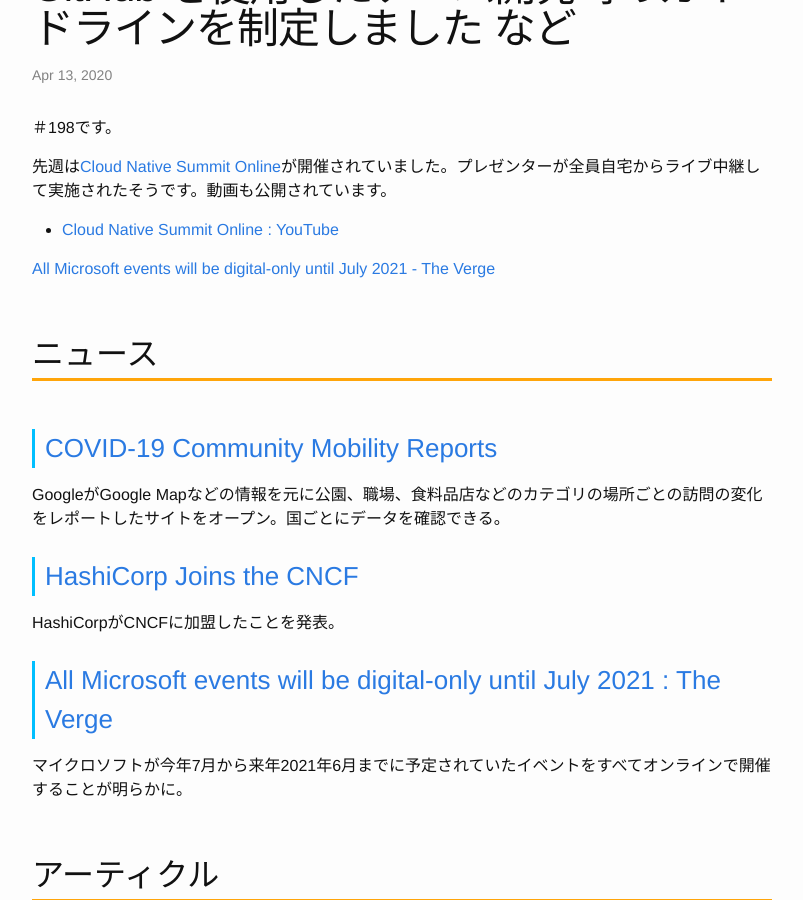
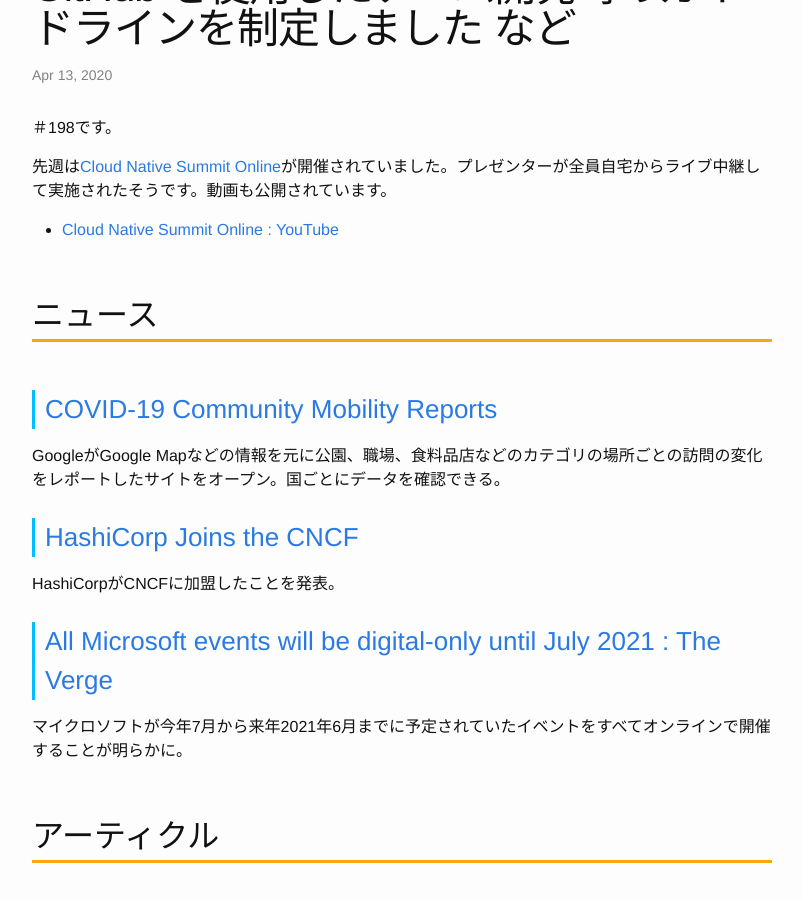
Before and after one commit to Gather-Tech/Gather-Tech.github.io, a Jekyll site: the page built from _posts/2020/2020-04-13-Gather198.md, in a window 1280 px wide and 900 px high, scrolled down 519 px. Shown: the whole window, without its empty margins (238-1041 px from the left). Built offline with Jekyll 4.4.1, drawn with Linux system fonts in a browser that asks for light colours; comment, search, counter and statistics services are not loaded.

Commit message:
fix typo

```diff
--- a/_posts/2020/2020-04-13-Gather198.md
+++ b/_posts/2020/2020-04-13-Gather198.md
@@ -11,8 +11,6 @@
 先週は[Cloud Native Summit Online](https://cloudnativesummit.online/)が開催されていました。プレゼンターが全員自宅からライブ中継して実施されたそうです。動画も公開されています。
 
 - [Cloud Native Summit Online : YouTube](https://www.youtube.com/watch?v=jv69-lSc1aA)
-
-[All Microsoft events will be digital-only until July 2021 - The Verge](https://www.theverge.com/2020/4/7/21211721/microsoft-events-build-2021-digital-only-coronavirus-plans)
 
 ## ニュース
 
```
